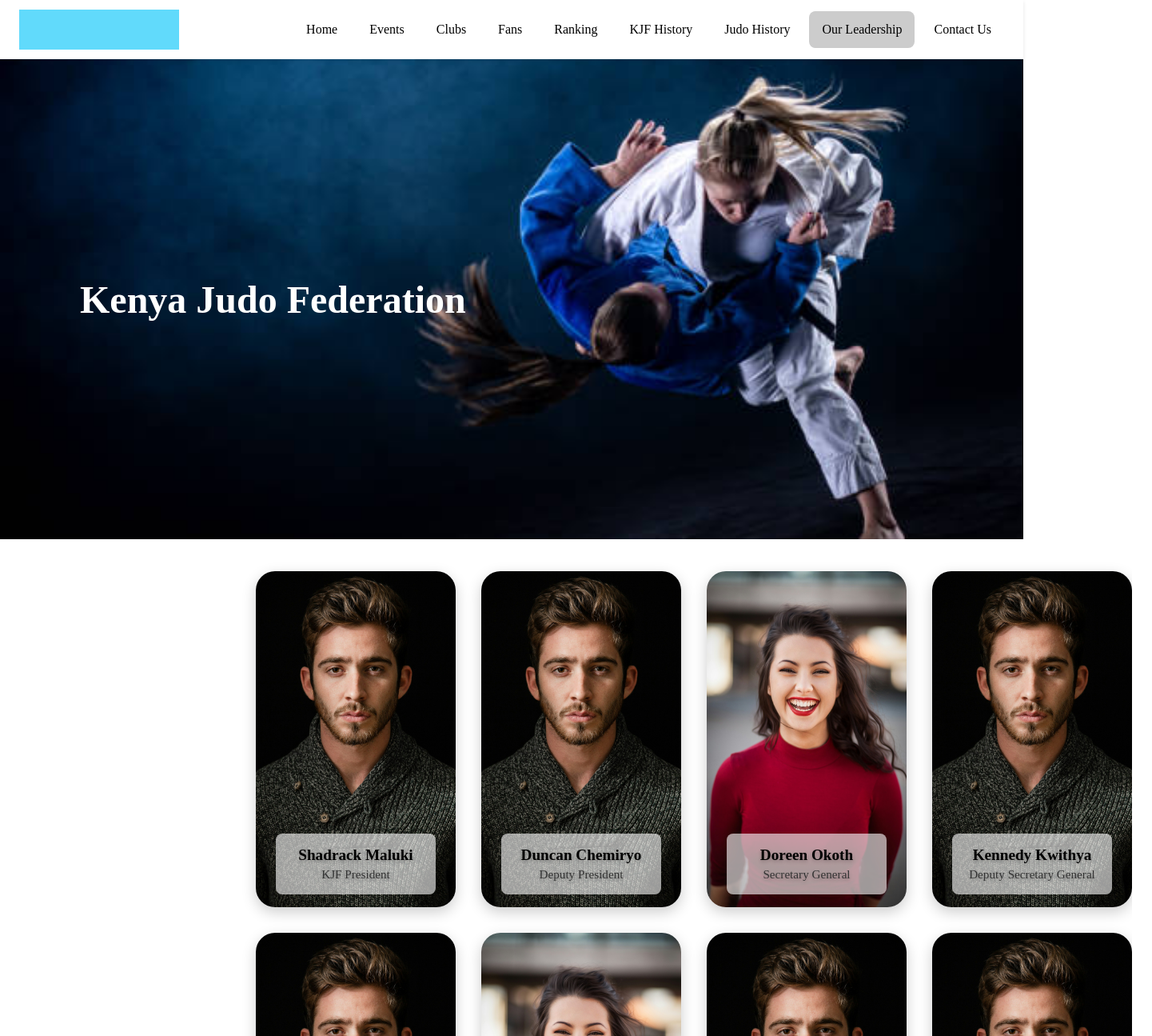
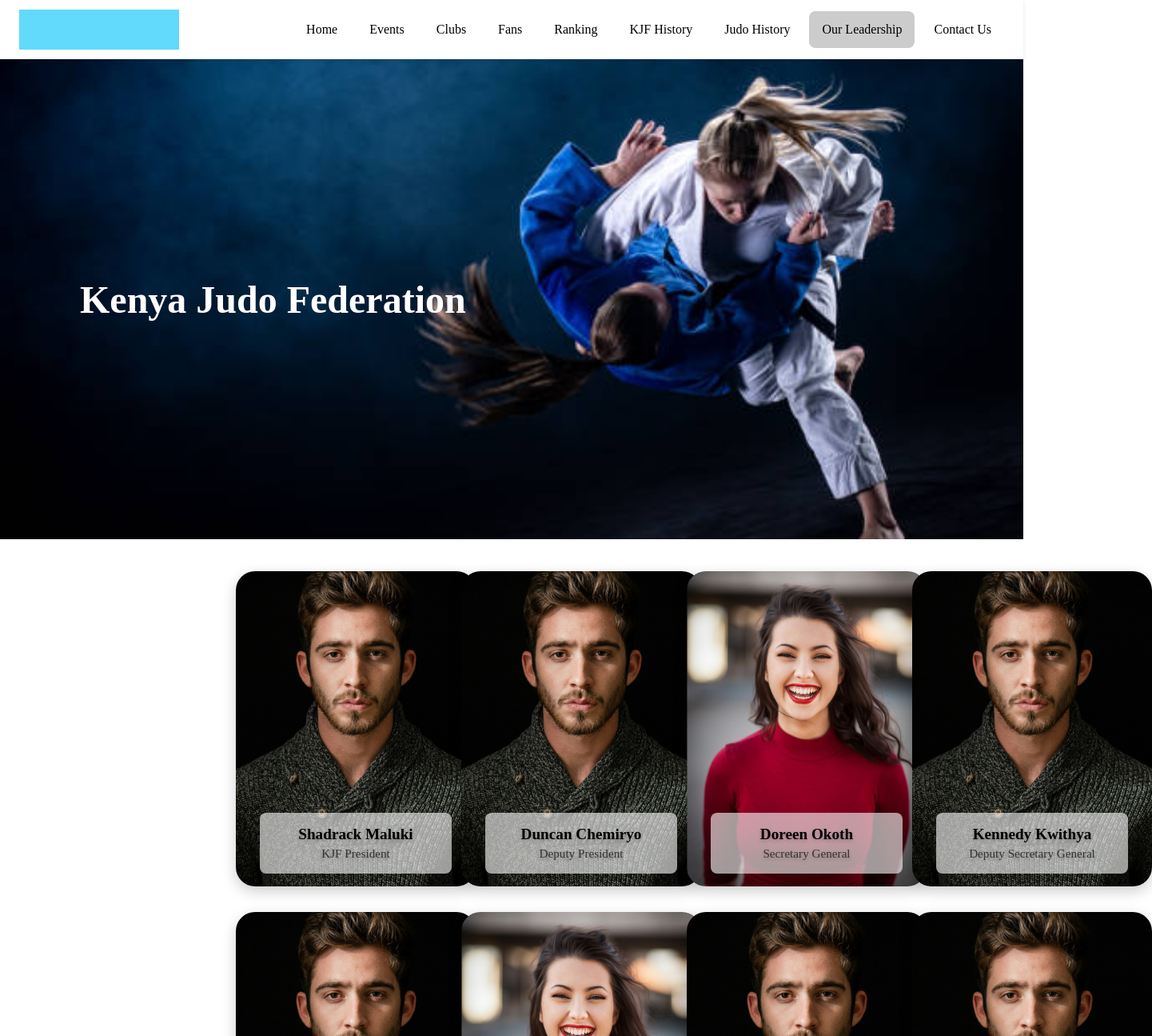
Before and after one commit to greg-atemi/kenya-judo-federation, a React (Vite) app: page /leadership in a window 1280 px wide. Shown: the top 1295 px of the page at 80% size, 1441 px wide, since content can reach past the window. Built offline with nearby package versions, Linux system fonts and the light colour scheme.

Commit message:
Final CSS cleanup for Contact Us and Our Leadership page

```diff
--- a/src/components/styles/ContactUs.css
+++ b/src/components/styles/ContactUs.css
@@ -199,4 +199,18 @@
         text-align: center;
     }
 
+    .contactUsLocationContainer {
+        flex-direction: column;
+        padding: 16px;
+        gap: 24px;
+    }
+
+    .mapContainer {
+        width: 100%;
+        border-radius: 8px;
+    }
+
+    .detailsContainer {
+        border-radius: 8px;
+    }
 }
--- a/src/components/styles/EventList.css
+++ b/src/components/styles/EventList.css
@@ -46,6 +46,7 @@
 .EventsSummary{
   display: flex;
   justify-content: space-between;
+  margin-bottom: 24px;
 }
 
 .EventsSummary > div{
@@ -74,6 +75,7 @@
 }
 
 .EventTableWrapper {
+    width: 100%;
     overflow-x: auto; /* Enable horizontal scrolling */
     -webkit-overflow-scrolling: touch; /* Smooth scrolling on mobile devices */
 }
@@ -136,6 +138,7 @@
   .EventsSummary{
     flex-direction: column;
     justify-content: space-between;
+    margin: 0;
   }
 
   .EventsSummary > div{
--- a/src/components/styles/LeadershipCard.css
+++ b/src/components/styles/LeadershipCard.css
@@ -3,12 +3,39 @@
   transition: transform 0.2s ease-in-out;
   background-size: cover;
   background-position: center;
-  width: 100%;
   display: flex;
   flex-direction: column;
   justify-content: flex-end;
   color: white;
   text-shadow: 0 2px 4px rgba(0, 0, 0, 0.25);
+  background-repeat: no-repeat;
+  align-items: center;
+  width: 300px;
+  height: 394px;
+  border-radius: 24px;
+  box-shadow: 0 6px 18px rgba(0,0,0,0.2);
+}
+
+.leadershipImageCard div {
+    margin: 16px 0;
+    width: 80%;
+    border-radius: 8px;
+    padding: 16px 0;
+    background: rgba(255, 255, 255, 0.6);
+    text-align: center;
+}
+
+.leadershipImageCard div h2 {
+    margin: 0;
+    font-size: 1.2rem;
+    font-weight: 600;
+    color: #000;
+}
+
+.leadershipImageCard div p {
+    margin: 4px 0 0;
+    font-size: 0.95rem;
+    color: #333;
 }
 
 .leadershipImageCard:hover {
@@ -62,3 +89,10 @@
 .modalContent button:hover {
   background: #000;
 }
+
+/* ===== Mobile view ===== */
+@media (max-width: 768px) {
+  .modalContent {
+    width: 75%;
+  }
+}
--- a/src/components/styles/OurLeadership.css
+++ b/src/components/styles/OurLeadership.css
@@ -25,41 +25,6 @@
     gap: 24px;
 }
 
-.leadershipImageCard {
-    display: flex;
-    background-repeat: no-repeat;
-    background-size: cover;
-    background-position: center;
-    align-items: center;
-    flex-direction: column-reverse;
-    width: 320px;
-    height: 420px;
-    border-radius: 24px;
-    box-shadow: 0 6px 18px rgba(0,0,0,0.2);
-}
-
-.leadershipImageCard div {
-    margin: 16px 0;
-    width: 80%;
-    border-radius: 8px;
-    padding: 16px 0;
-    background: rgba(255, 255, 255, 0.6);
-    text-align: center;
-}
-
-.leadershipImageCard div h2 {
-    margin: 0;
-    font-size: 1.2rem;
-    font-weight: 600;
-    color: #000;
-}
-
-.leadershipImageCard div p {
-    margin: 4px 0 0;
-    font-size: 0.95rem;
-    color: #333;
-}
-
 /* ===== Mobile view ===== */
 @media (max-width: 768px) {
     .leadershipParentContainer{
--- a/src/components/styles/Ranking.css
+++ b/src/components/styles/Ranking.css
@@ -16,7 +16,7 @@
 .RankingSearchContainer{
     display: flex;
     justify-content: space-between;
-    margin-bottom: 16px;
+    margin-bottom: 40px;
 }
 
 .RankingSearchContainer > div {
@@ -138,6 +138,8 @@
 
     .RankingSearchContainer {
         flex-direction: column;
+        margin: 0;
+        margin-bottom: 24px;
     }
 
     .RankingSearch {
```
